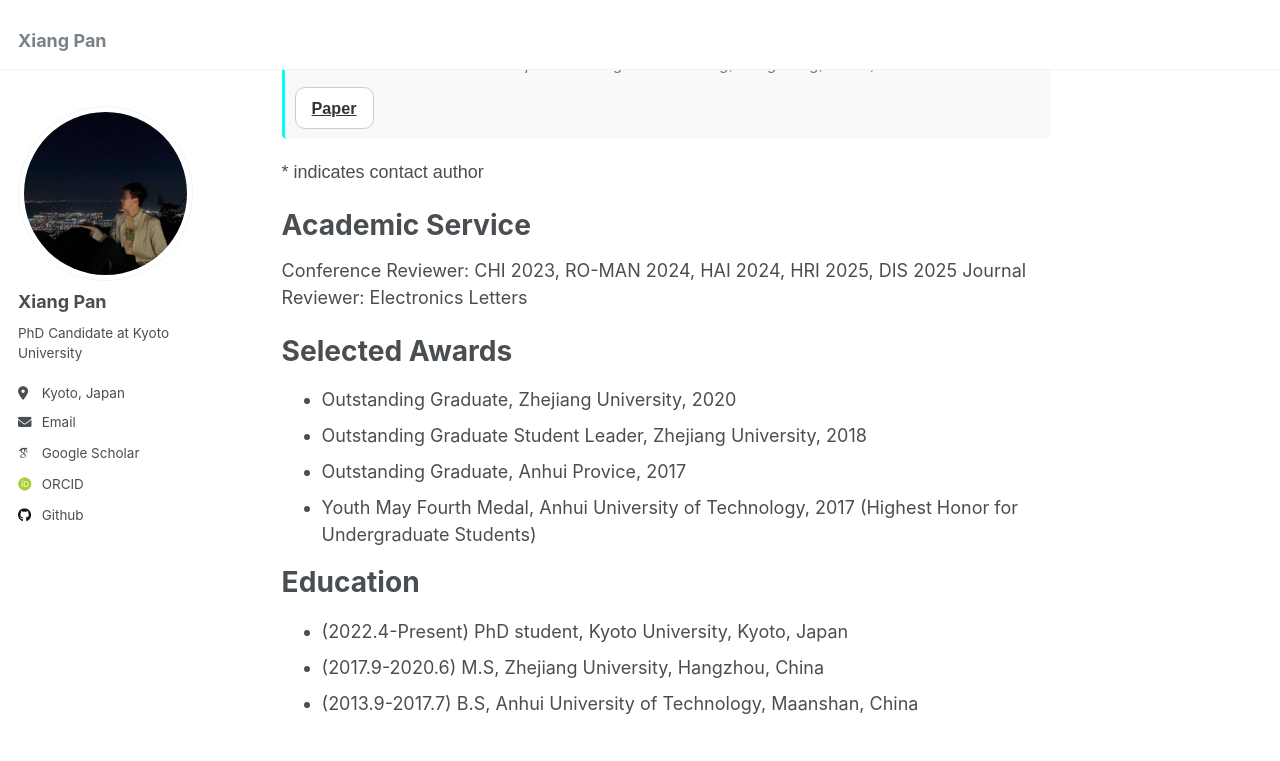
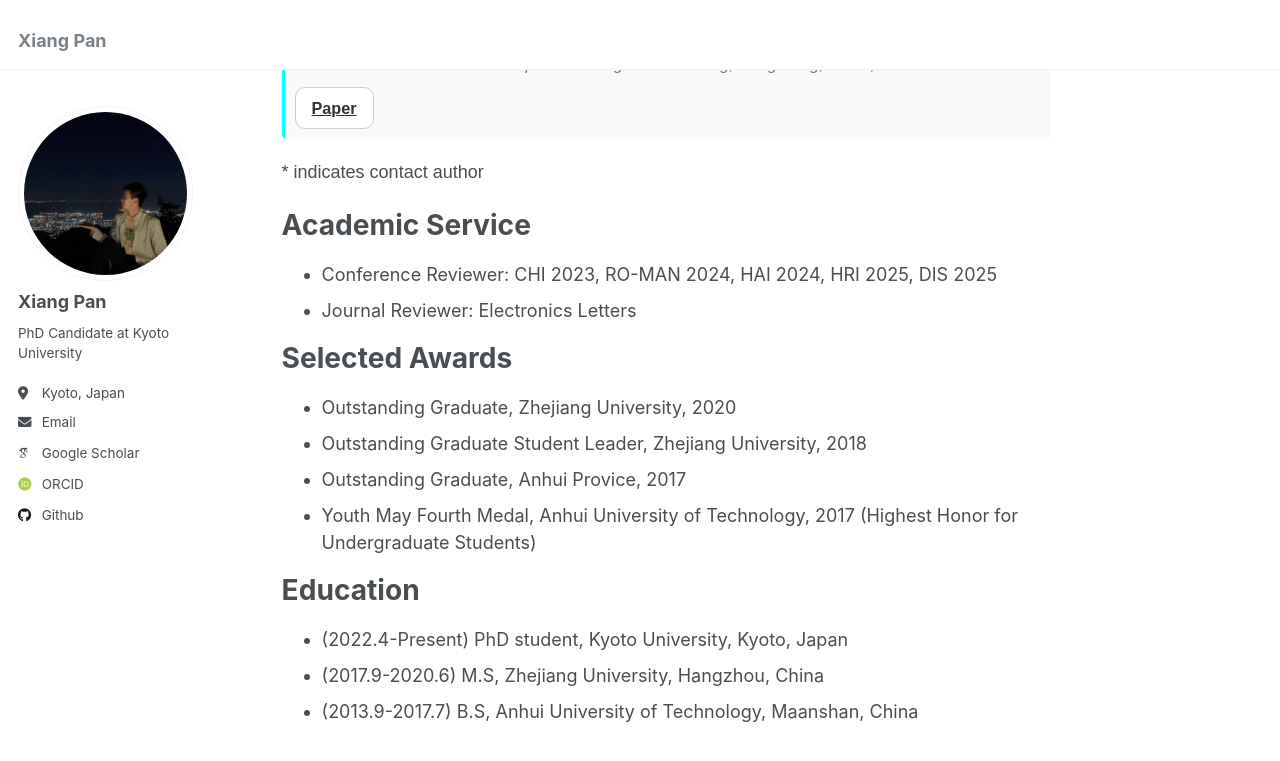
Before and after one commit to pan-xiang/pan-xiang.github.io, a Jekyll site: the page built from _pages/about.md, in a window 1280 px wide and 900 px high, scrolled down 787 px. Shown: the top 761 px of the window. Built offline with Jekyll 4.4.1, drawn with Linux system fonts in a browser that asks for light colours; some web fonts are replaced; comment, search, counter and statistics services are not loaded.

```diff
--- a/_pages/about.md
+++ b/_pages/about.md
@@ -59,8 +59,8 @@ Selected Publications
 
 Academic Service
 ======
-Conference Reviewer: CHI 2023, RO-MAN 2024, HAI 2024, HRI 2025, DIS 2025
-Journal Reviewer: Electronics Letters
+- Conference Reviewer: CHI 2023, RO-MAN 2024, HAI 2024, HRI 2025, DIS 2025
+- Journal Reviewer: Electronics Letters
 
 
 Selected Awards
```
